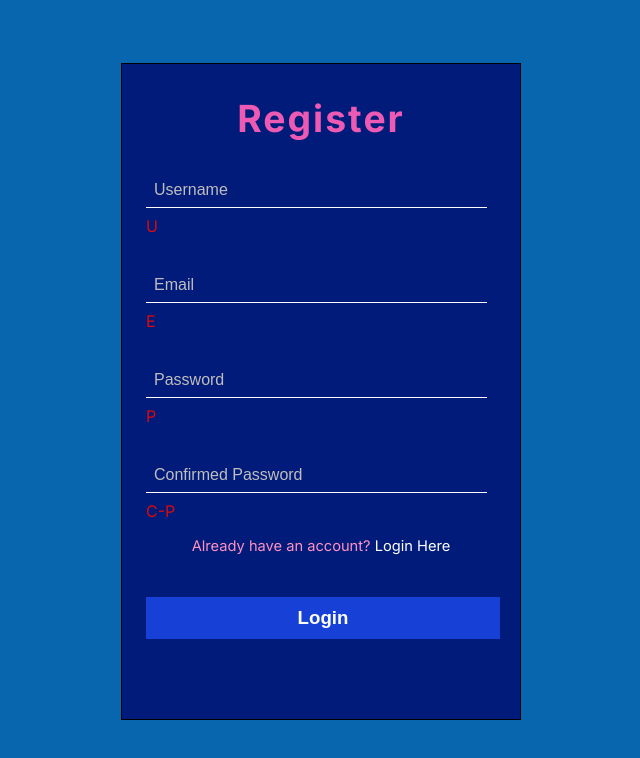
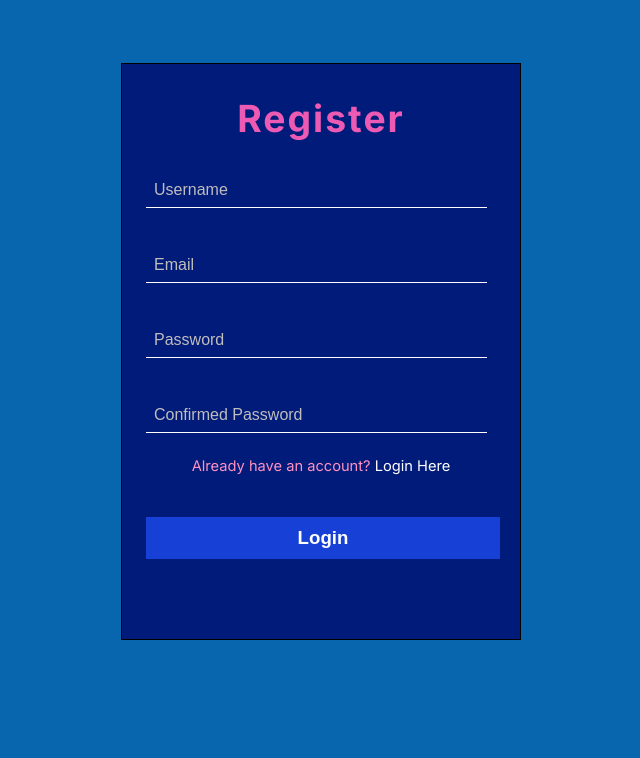
Before and after one commit to VannyTep/Login-and-Register-Form, a React (Vite) app in the folder client/: page /register in a window 1280 px wide. Shown: the top 758 px of the page, without its empty margins (319-959 px from the left). Built offline with nearby package versions, Linux system fonts and the light colour scheme.

Commit message:
Fox some bugs and working on LoginForm

```diff
--- a/client/src/App.jsx
+++ b/client/src/App.jsx
@@ -1,5 +1,6 @@
 import { Routes, Route } from "react-router-dom";
 import RegisterForm from "./pages/RegisterForm";
+import LoginForm from "./pages/LoginForm";
 import Home from "./pages/Home";
 
 function App() {
@@ -7,7 +8,7 @@ function App() {
     <Routes>
       <Route path="/" element={<Home />} />
       <Route path="/register" element={<RegisterForm />} />
-      {/* <Route path="/login" element={<LoginForm />} /> */}
+      <Route path="/login" element={<LoginForm />} />
     </Routes>
   );
 }
--- a/client/src/js/loginValidation.js
+++ b/client/src/js/loginValidation.js
@@ -1,10 +1,24 @@
 function LoginValidation(values) {
-    let errors = {};
-    const email_pattern = /[a-z0-9._%+-]+@[a-z0-9.-]+.[a-z]{2,4}$/;
-    const password_pattern =
-        /^(?=.*[a-z])(?=.*[A-Z])(?=.*[0-9])(?=.*[!@#$%^&*_=+-]).{8,24}$/;
+  let errors = {};
+  const email_pattern = /[a-z0-9._%+-]+@[a-z0-9.-]+.[a-z]{2,4}$/;
+  const password_pattern =
+    /^(?=.*[a-z])(?=.*[A-Z])(?=.*[0-9])(?=.*[!@#$%^&*_=+-]).{8,24}$/;
 
-    return errors;
+  if (values.email === "") {
+    errors.email = "Shouldn't be empty";
+  } else if (!email_pattern.test(values.email)) {
+    errors.email = "Email didn't match";
+  } else {
+    errors.email = "";
+  }
+
+  if (values.password === "") {
+    errors.password = "Shouldn't be empty";
+  } else {
+    errors.password = "";
+  }
+
+  return errors;
 }
 
 export default LoginValidation;
--- a/client/src/pages/Home.jsx
+++ b/client/src/pages/Home.jsx
@@ -5,6 +5,7 @@ function Home() {
     <>
       <h1>Welcome to Home Page</h1>
       <Link to="/register">Register</Link>
+      <Link to="/login">Login</Link>
     </>
   );
 }
--- a/client/src/pages/RegisterForm.jsx
+++ b/client/src/pages/RegisterForm.jsx
@@ -37,7 +37,7 @@ function RegisterForm() {
             onChange={handleInput}
           />
           <span id="errors-username">
-            {errors.username ? errors.username : "U"}
+            {errors.username ? errors.username : ""}
           </span>
         </div>
 
@@ -49,7 +49,7 @@ function RegisterForm() {
             placeholder="Email"
             onChange={handleInput}
           />
-          <span id="errors-email">{errors.email ? errors.email : "E"}</span>
+          <span id="errors-email">{errors.email ? errors.email : ""}</span>
         </div>
 
         <div className="password-input-container">
@@ -61,7 +61,7 @@ function RegisterForm() {
             onChange={handleInput}
           />
           <span id="errors-email">
-            {errors.password ? errors.password : "P"}
+            {errors.password ? errors.password : ""}
           </span>
         </div>
 
@@ -74,7 +74,7 @@ function RegisterForm() {
             onChange={handleInput}
           />
           <span id="errors-confirmed-password">
-            {errors.confirmed_password ? errors.confirmed_password : "C-P"}
+            {errors.confirmed_password ? errors.confirmed_password : ""}
           </span>
         </div>
 
```
